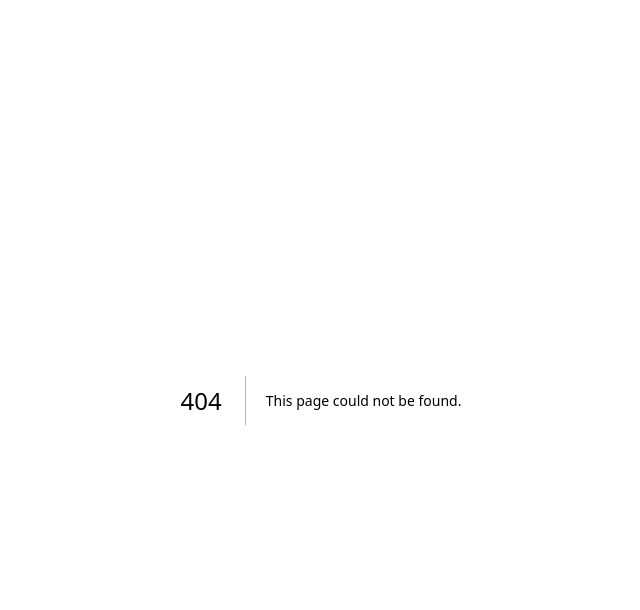
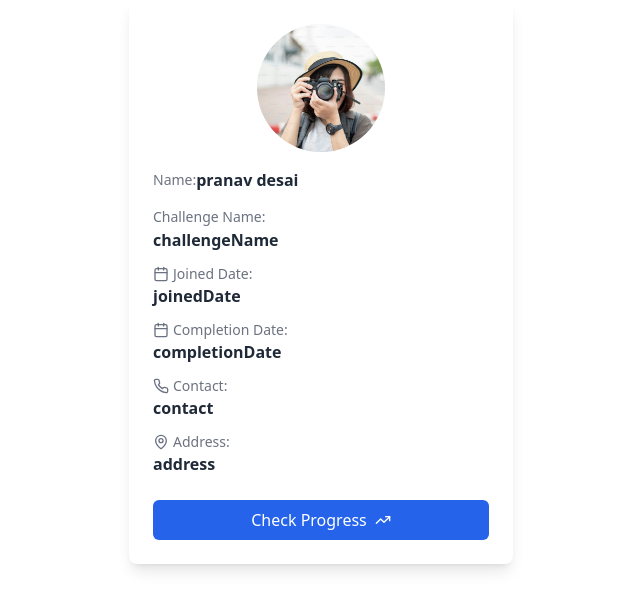
Before and after one commit to PranavKumar9529desai/gymdominator-admin, a Next.js app: page /users/1 in a window 1280 px wide. Before the commit this address had no page. Shown: the top 610 px of the page, without its empty margins (319-959 px from the left). Built offline with nearby package versions, Linux system fonts and the light colour scheme.

Commit message:
added a profile card button

```diff
--- a/app/trainer/[trainerid]/page.tsx
+++ b/app/trainer/[trainerid]/page.tsx
@@ -24,35 +24,35 @@ export default function UserWorkoutAssignment({
   const [users, setUsers] = useState<User[]>([
     {
       id: 1,
-      name: "User 1",
+      name: "pranav desai 1",
       gender: "Male",
       goal: "Weight Loss",
       workoutPlan: null,
     },
     {
       id: 2,
-      name: "User 2",
+      name: "pranav desai 2",
       gender: "Female",
       goal: "Muscle Gain",
       workoutPlan: "Strength Training",
     },
     {
       id: 3,
-      name: "User 3",
+      name: "pranav desai 3",
       gender: "Non-binary",
       goal: "General Fitness",
       workoutPlan: null,
     },
     {
       id: 4,
-      name: "User 4",
+      name: "pranav desai 4",
       gender: "Female",
       goal: "Endurance",
       workoutPlan: "Cardio Focus",
     },
     {
       id: 5,
-      name: "User 5",
+      name: "pranav desai 5",
       gender: "Male",
       goal: "Flexibility",
       workoutPlan: null,
@@ -196,7 +196,7 @@ export default function UserWorkoutAssignment({
                         ))}
                       </select>
                       <div className="pointer-events-none absolute inset-y-0 right-0 flex items-center px-2 text-gray-700">
-                        <ChevronDown size={20} />
+                        {/* <ChevronDown size={20} /> */}
                       </div>
                     </div>
                   </td>
--- /dev/null
+++ b/app/users/[userid]/page.tsx
@@ -0,0 +1,77 @@
+import React from "react";
+import Image from "next/image";
+import { Calendar, Phone, MapPin, TrendingUp } from "lucide-react";
+import profilImage from "@/app/assests/profileImage.jpeg"
+interface UserProfileCardProps {
+  photo: string;
+  name: string;
+  challengeName: string;
+  joinedDate: string;
+  completionDate: string;
+  contact: string;
+  address: string;
+  onCheckProgress: () => void;
+}
+
+export default function UserProfileCard({
+  params,
+}: {
+  params: { userid: string };
+}) {
+  return (
+    <div className="bg-white shadow-lg rounded-lg overflow-hidden max-w-sm mx-auto">
+      <div className="p-6">
+        <div className="relative w-32 h-32 mx-auto mb-4">
+          <Image
+            src={profilImage}
+            alt={`${"name"}'s profile picture`}
+            layout="fill"
+            objectFit="cover"
+            className="rounded-full"
+          />
+        </div>
+        <div className="space-y-3">
+          <div className="flex  items-center ">
+            <label className="text-sm text-gray-500">Name:</label>
+            <p className="font-semibold text-gray-800">{" pranav desai"}</p>
+          </div>
+          <div>
+            <label className="text-sm text-gray-500">Challenge Name:</label>
+            <p className="font-semibold text-gray-800">{"challengeName"}</p>
+          </div>
+          <div>
+            <label className="text-sm text-gray-500 flex items-center">
+              <Calendar className="w-4 h-4 mr-1" /> Joined Date:
+            </label>
+            <p className="font-semibold text-gray-800">{"joinedDate"}</p>
+          </div>
+          <div>
+            <label className="text-sm text-gray-500 flex items-center">
+              <Calendar className="w-4 h-4 mr-1" /> Completion Date:
+            </label>
+            <p className="font-semibold text-gray-800">{"completionDate"}</p>
+          </div>
+          <div>
+            <label className="text-sm text-gray-500 flex items-center">
+              <Phone className="w-4 h-4 mr-1" /> Contact:
+            </label>
+            <p className="font-semibold text-gray-800">{"contact"}</p>
+          </div>
+          <div>
+            <label className="text-sm text-gray-500 flex items-center">
+              <MapPin className="w-4 h-4 mr-1" /> Address:
+            </label>
+            <p className="font-semibold text-gray-800">{"address"}</p>
+          </div>
+        </div>
+        <button
+          //   onClick={onCheckProgress}
+          className="mt-6 w-full bg-blue-600 text-white py-2 px-4 rounded-md hover:bg-blue-700 transition duration-300 ease-in-out flex items-center justify-center"
+        >
+          Check Progress
+          <TrendingUp className="ml-2 w-4 h-4" />
+        </button>
+      </div>
+    </div>
+  );
+}
```
Also changed, not shown: app/assests/profileImage.jpeg (added), app/users/page.tsx (renamed from app/allusers/page.tsx).
